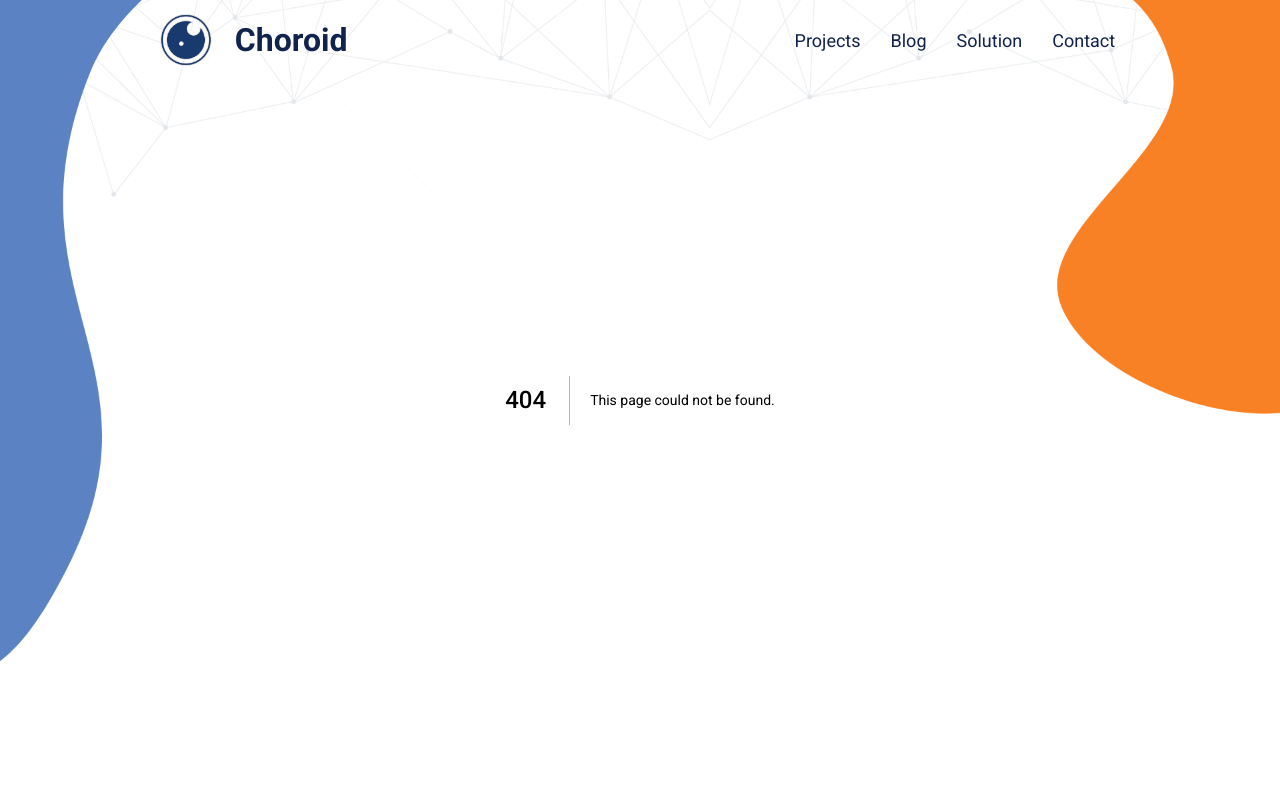
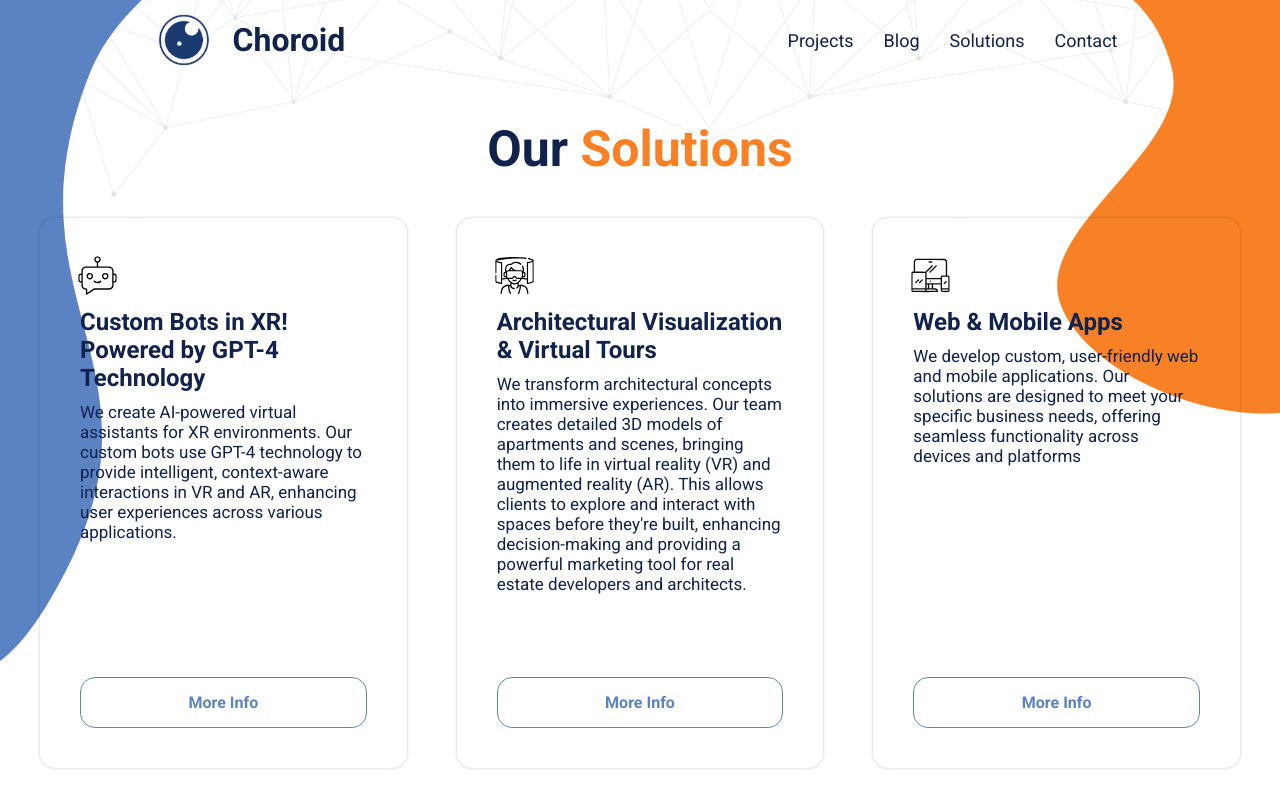
Before and after one commit to rabeeqiblawi/portfolio-nextjs, a Next.js app: page /solutions in a window 1280 px wide. Before the commit this address had no page. Shown: the top 800 px of the page. Built offline with nearby package versions, Linux system fonts and the light colour scheme.

Commit message:
solutions on single page "/solutions"

```diff
--- /dev/null
+++ b/src/app/solutions/page.jsx
@@ -0,0 +1,28 @@
+import styles from './solution.module.scss'
+import Card from '@/components/cards/Card';
+import { config as websiteInformation } from '@/config'
+
+const Projects = () => {
+    const filteredSolutions = websiteInformation.content.solutions.filter(project => project.visibleHome && !project.isHidden);
+
+    return (
+        <section className={styles.container}>
+            <h2 id='solution' className={styles["container-headers"]} >Our <span>Solutions</span></h2>
+
+            <div className={styles["container-cards"]}>
+            {filteredSolutions.map(project => (
+                <Card
+                key={project.title}
+                icon={project.icon}
+                title={project.title}
+                description={project.description}
+                actionText={project.actionText}
+                cssClassName="solution"
+                />
+            ))}
+            </div>
+        </section>
+    )
+  }
+
+export default Projects
--- /dev/null
+++ b/src/app/solutions/solution.module.scss
@@ -0,0 +1,24 @@
+.container{
+    margin-top: calc(#{var(--navigationBarHight)} + 5vh);
+
+    &-headers{
+        font-size: 50px;
+        margin: 40px 0px;
+        color: var(--text-dark);
+        text-align: center;
+
+        span{
+            color: var(--btn-orange);
+        }
+    }
+
+    &-cards{
+        width: 1200px;
+        margin: 20px auto;
+        display: flex;
+        flex-direction: row;
+        align-items: center;
+        justify-content: center;
+        gap: 50px;
+    }
+}
--- a/src/components/navigation/links.js
+++ b/src/components/navigation/links.js
@@ -1,8 +1,7 @@
 const links = [
   { path: '/projects', title: 'Projects' },
   { path: '/blog', title: 'Blog' },
-  // { path: '/services', title: 'Services' },
-  { path: '/#solution', title: 'Solution' },
+  { path: '/solutions', title: 'Solutions' },
   // { path: '/contact', title: 'Contact' },
   { path: '/#contact', title: 'Contact' },
 ];
```
